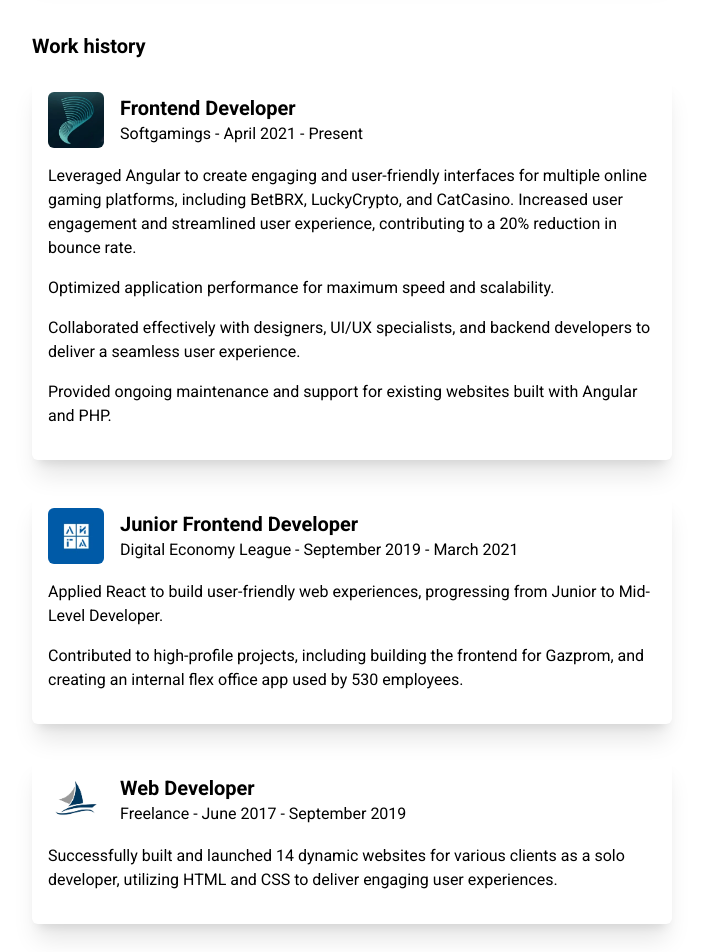
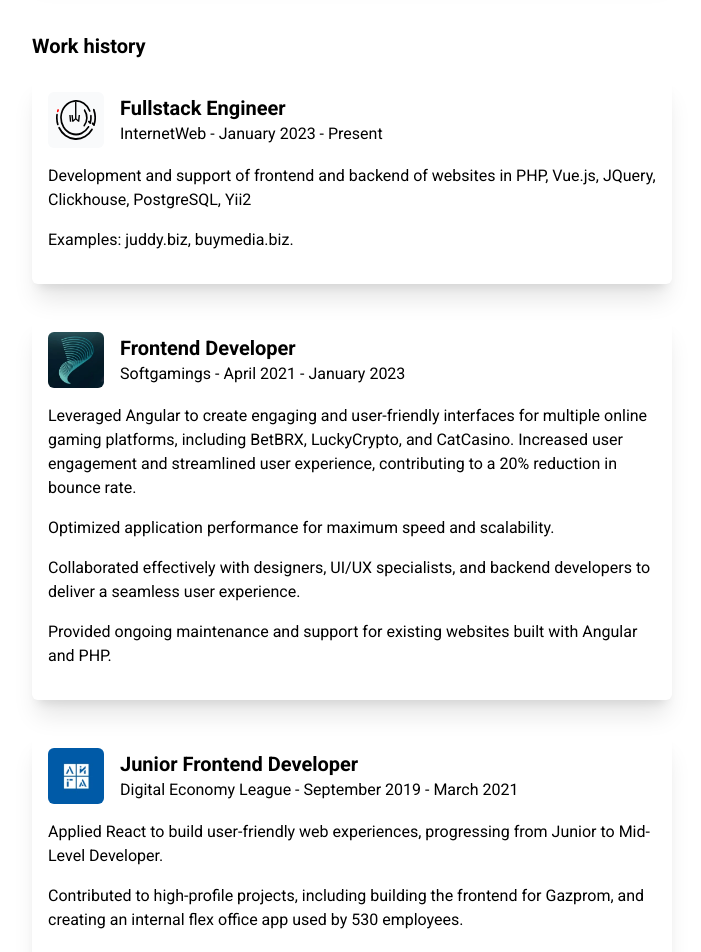
Before and after one commit to Ivang71/portfolio, a Next.js app: page /portfolio/ in a window 1280 px wide. Shown: the part 1100-2052 px from the top of the page, without its empty margins (288-989 px from the left). Built offline with nearby package versions, Linux system fonts and the light colour scheme.

Commit message:
clarified experience section

```diff
--- a/app/page.tsx
+++ b/app/page.tsx
@@ -77,14 +77,28 @@
 
             <div className={`${styles.boxShadow} mt-4 mb-8 rounded-md p-4`}>
                 <div className='flex items-center mb-4'>
+                    <Image src='/portfolio/logos/internetweb.svg' alt='Softgamings logo' width={200} height={200} className='w-14 h-14 mr-4 rounded-md bg-gray-50 p-2' />
+                    <div className='flex flex-col'>
+                        <span className='text-xl font-bold'>Fullstack Engineer</span>
+                        <div>InternetWeb - January 2023 - Present</div>
+                    </div>
+                </div>
+                <div>
+                    <p className='mb-4'>Development and support of frontend and backend of websites in PHP, Vue.js, JQuery, Clickhouse, PostgreSQL, Yii2</p>
+                    <p className='mb-4'>Examples: <a href='https://juddy.biz/' target='_blank'>juddy.biz</a>, <a href='https://buymedia.biz/en' target='_blank'>buymedia.biz</a>.</p>
+                </div>
+            </div>
+
+            <div className={`${styles.boxShadow} mt-4 mb-8 rounded-md p-4`}>
+                <div className='flex items-center mb-4'>
                     <Image src='/portfolio/logos/softgamings_logo.webp' alt='Softgamings logo' width={200} height={200} className='w-14 h-14 mr-4 rounded-md' />
                     <div className='flex flex-col'>
                         <span className='text-xl font-bold'>Frontend Developer</span>
-                        <div>Softgamings - April 2021 - Present</div>
+                        <div>Softgamings - April 2021 - January 2023</div>
                     </div>
                 </div>
                 <div>
-                    <p className='mb-4'>Leveraged Angular to create engaging and user-friendly interfaces for multiple online gaming platforms, including BetBRX, LuckyCrypto, and CatCasino. Increased user engagement and streamlined user experience, contributing to a 20% reduction in bounce rate.</p>
+                    <p className='mb-4'>Leveraged Angular to create engaging and user-friendly interfaces for multiple online gaming platforms, including BetBRX, <a href='https://play.luckycrypto.com/' target='_blank'>LuckyCrypto</a>, and <a href='https://cats-casino.com/en/home' target='_blank'>CatCasino</a>. Increased user engagement and streamlined user experience, contributing to a 20% reduction in bounce rate.</p>
                     <p className='mb-4'>Optimized application performance for maximum speed and scalability.</p>
                     <p className='mb-4'>Collaborated effectively with designers, UI/UX specialists, and backend developers to deliver a seamless user experience.</p>
                     <p className='mb-4'>Provided ongoing maintenance and support for existing websites built with Angular and PHP.</p>
@@ -105,23 +119,10 @@
                 </div>
             </div>
 
-            <div className={`${styles.boxShadow} mb-14 rounded-md p-4`}>
-                <div className='flex items-center mb-4'>
-                    <Image src='/portfolio/logos/ship.webp' alt='Digital League logo' width={200} height={200} className='w-14 h-14 mr-4 rounded-md' />
-                    <div className='flex flex-col'>
-                        <span className='text-xl font-bold'>Web Developer</span>
-                        <div>Freelance - June 2017 - September 2019</div>
-                    </div>
-                </div>
-                <div>
-                    <p className='mb-4'>Successfully built and launched 14 dynamic websites for various clients as a solo developer, utilizing HTML and CSS to deliver engaging user experiences.</p>
-                </div>
-            </div>
-
-            <div className='education mt-8'>
+            {/* <div className='education mt-8'>
                 <span className='text-xl font-bold'>Education</span>
                 <div className='mt-2'>Voronezh State University - Applied mathematics and computer science, Computer Software Engineering</div>
-            </div>
+            </div> */}
 
             <section className='body-font'>
                 <div className='container px-5 py-24 mx-auto'>
```
Also changed, not shown: public/logos/internetweb.svg (added), public/logos/ship.webp (deleted).
